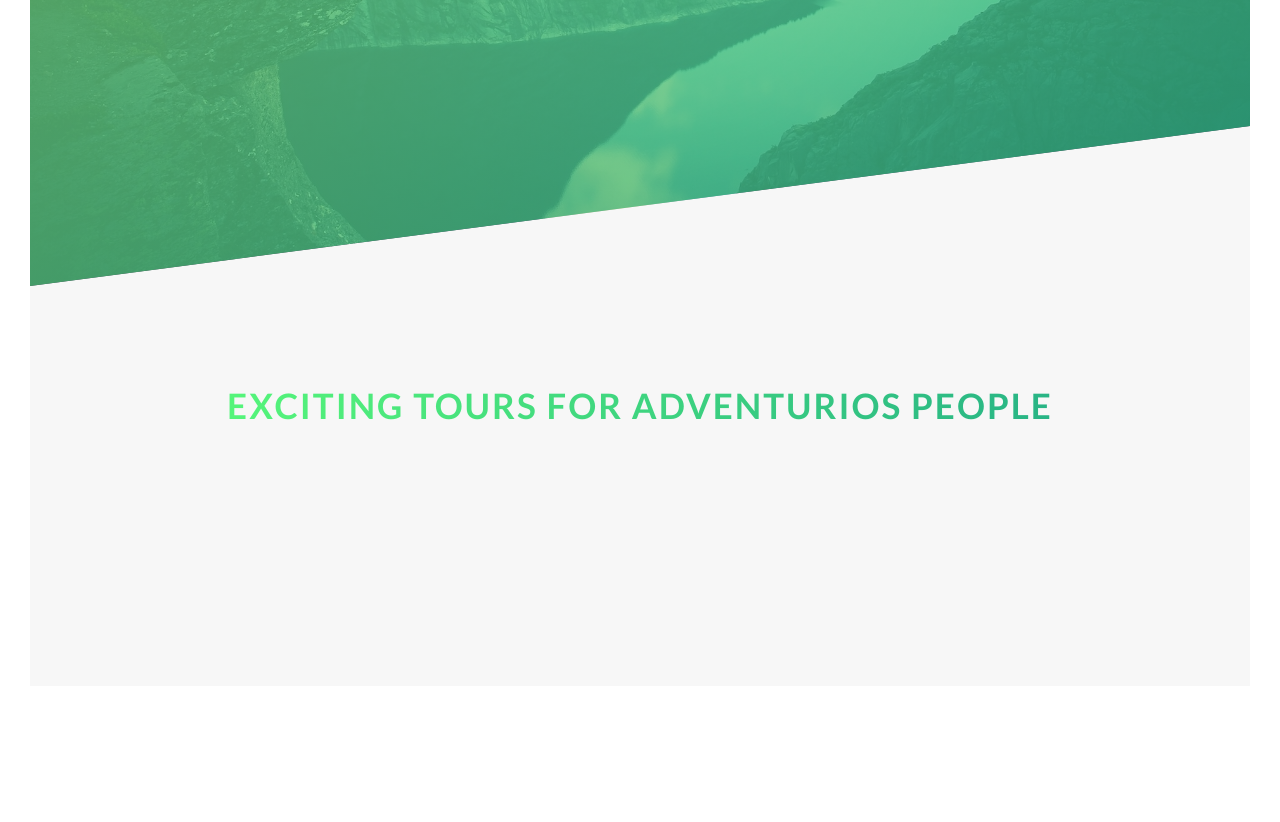
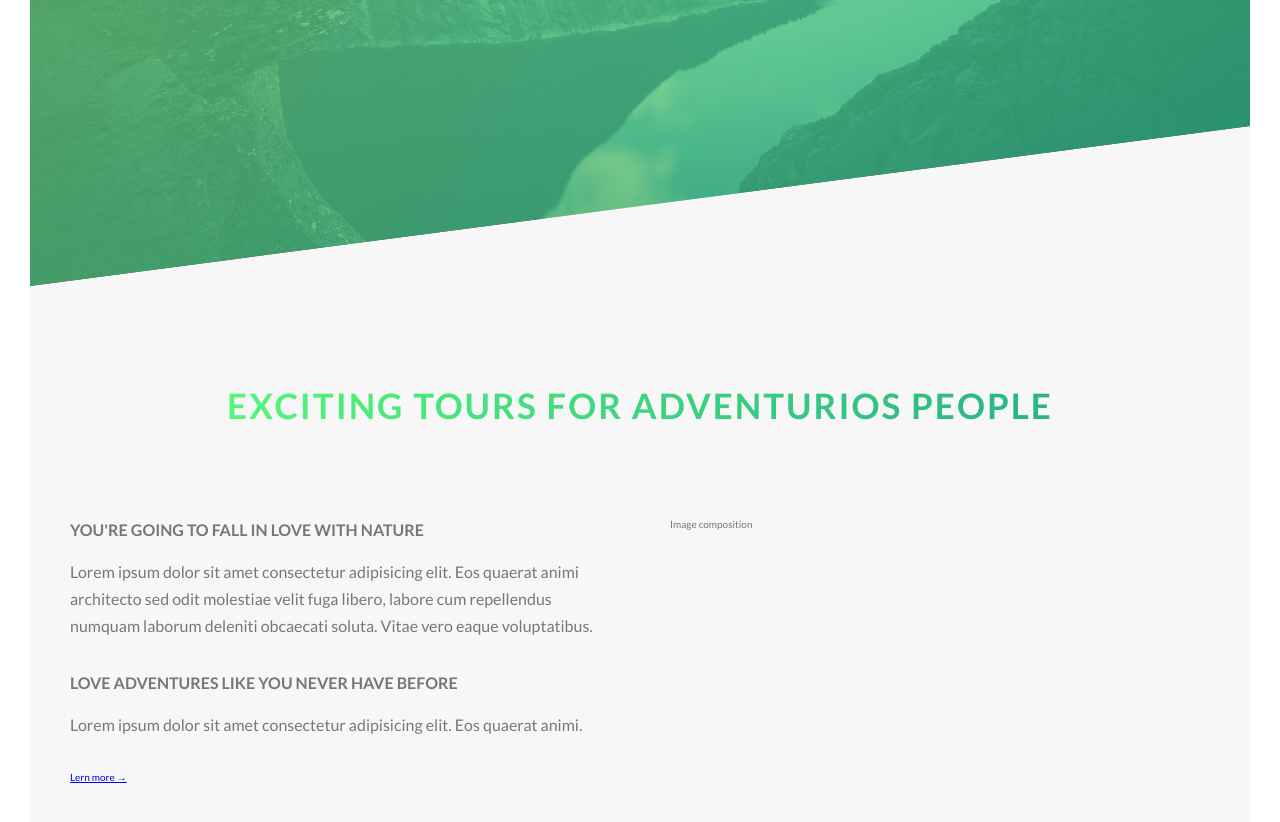
Before and after one commit to DS-nick/Nature, a website: page index.html in a window 1280 px wide. Shown: the part 504-1326 px from the top of the page. Before the commit the page ends 1220 px from the top, so only its background shows below. Drawn offline with Linux system fonts and the light colour scheme.

Commit message:
add heading-tertiary for about section

```diff
--- a/index.html
+++ b/index.html
@@ -26,10 +26,32 @@
     </header>
     <main>
       <section class="section-about">
-        <div class="u-center-text">
+        <div class="u-center-text u-margin-bottom-8">
           <h2 class="heading-secondary">
             Exciting tours for adventurios people
           </h2>
+        </div>
+        <div class="row">
+          <div class="col-1-of-2">
+            <h3 class="heading-tertiary u-margin-bottom-2">
+              You're going to fall in love with nature
+            </h3>
+            <p class="paragraph">
+              Lorem ipsum dolor sit amet consectetur adipisicing elit. Eos
+              quaerat animi architecto sed odit molestiae velit fuga libero,
+              labore cum repellendus numquam laborum deleniti obcaecati soluta.
+              Vitae vero eaque voluptatibus.
+            </p>
+            <h3 class="heading-tertiary u-margin-bottom-2">
+              Love adventures like you never have before
+            </h3>
+            <p class="paragraph">
+              Lorem ipsum dolor sit amet consectetur adipisicing elit. Eos
+              quaerat animi.
+            </p>
+            <a href="#" class="btn-text">Lern more &rarr;</a>
+          </div>
+          <div class="col-1-of-2">Image composition</div>
         </div>
       </section>
     </main>
--- a/sass/base/_typography.scss
+++ b/sass/base/_typography.scss
@@ -38,3 +38,16 @@
     text-shadow: 0.5rem 1rem 2rem rgba($color-black, 0.2);
   }
 }
+
+.heading-tertiary {
+  font-size: 1.6rem;
+  font-weight: 700;
+  text-transform: uppercase;
+}
+
+.paragraph {
+  font-size: 1.6rem;
+  &:not(:last-child) {
+    margin-bottom: 3rem;
+  }
+}
--- a/sass/base/_utilities.scss
+++ b/sass/base/_utilities.scss
@@ -1,3 +1,9 @@
 .u-center-text {
   text-align: center;
 }
+.u-margin-bottom-8 {
+  margin-bottom: 8rem;
+}
+.u-margin-bottom-2 {
+  margin-bottom: 1.5rem;
+}
--- a/sass/layout/_grid.scss
+++ b/sass/layout/_grid.scss
@@ -1,6 +1,5 @@
 .row {
   max-width: $grid-width;
-  background-color: #eee;
   margin: 0 auto;
 
   &:not(:last-child) {
@@ -8,13 +7,13 @@
   }
 
   @include clearfix;
-
-  .col-1-of-2 {
-    width: calc((100% - #{$gutter-horizontal}) / 2);
-    background-color: orangered;
+  [class^="col-"] {
     float: left;
     &:not(:last-child) {
       margin-right: $gutter-horizontal;
     }
   }
+  .col-1-of-2 {
+    width: calc((100% - #{$gutter-horizontal}) / 2);
+  }
 }
```
Also changed, not shown: css/style.css.
